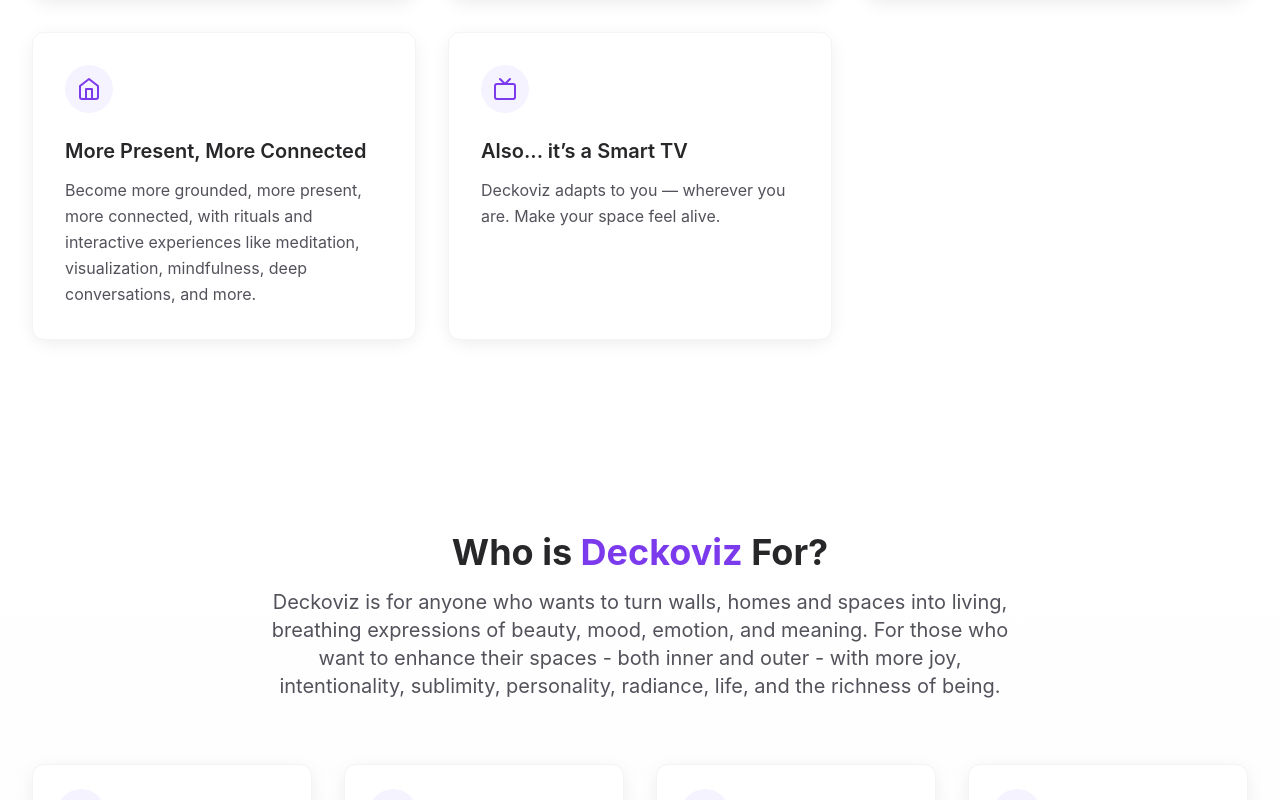
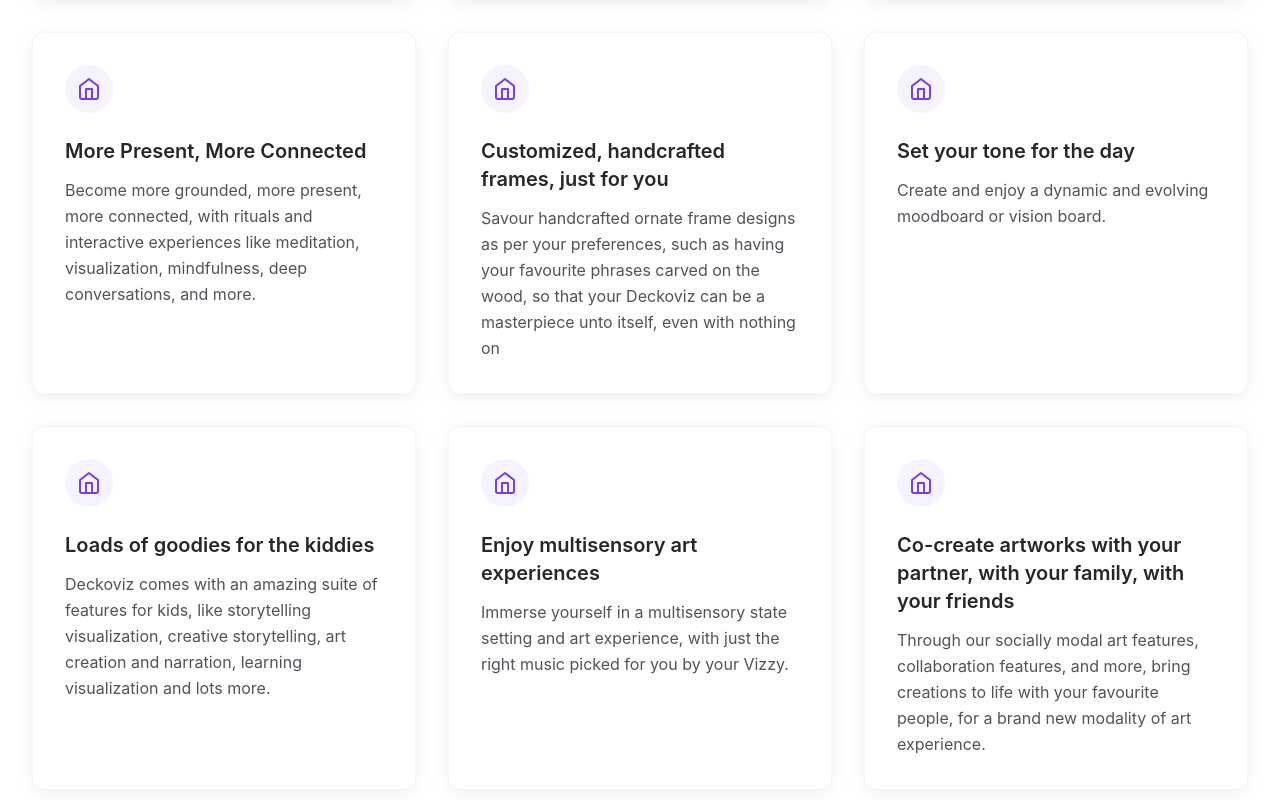
Before and after one commit to ImranShaikh8806/deckoviz_web, a React (Vite) app: page / in a window 1280 px wide. Shown: the part 3240-4040 px from the top of the page. Built offline with nearby package versions, Linux system fonts and the light colour scheme; no server answers.

Commit message:
Update Features.tsx

```diff
--- a/src/components/Features.tsx
+++ b/src/components/Features.tsx
@@ -85,9 +85,39 @@ const Features: React.FC = () => {
       description: "Become more grounded, more present, more connected, with rituals and interactive experiences like meditation, visualization, mindfulness, deep conversations, and more. "
     },
     {
+      icon: <Home size={24} />,
+      title: "Customized, handcrafted frames, just for you",
+      description: "Savour handcrafted ornate frame designs as per your preferences, such as having your favourite phrases carved on the wood, so that your Deckoviz can be a masterpiece unto itself, even with nothing on"
+    },
+    {
+      icon: <Home size={24} />,
+      title: "Set your tone for the day",
+      description: "Create and enjoy a dynamic and evolving moodboard or vision board. "
+    },
+    {
+      icon: <Home size={24} />,
+      title: "Loads of goodies for the kiddies",
+      description: "Deckoviz comes with an amazing suite of features for kids, like storytelling visualization, creative storytelling, art creation and narration, learning visualization and lots more. "
+    },
+    {
+      icon: <Home size={24} />,
+      title: "Enjoy multisensory art experiences",
+      description: "Immerse yourself in a multisensory state setting and art experience, with just the right music picked for you by your Vizzy. "
+    },
+    {
+      icon: <Home size={24} />,
+      title: "Co-create artworks with your partner, with your family, with your friends",
+      description: "Through our socially modal art features, collaboration features, and more, bring creations to life with your favourite people, for a brand new modality of art experience. "
+    },
+    {
+      icon: <Home size={24} />,
+      title: "A space that to with you, with art that speaks with you",
+      description: "Enjoy a new look, a fresh vibe, every day, every hour, with walls and spaces that are alive, intelligent, and always evolving, according to the rhymes and rhythms of your life. "
+    },
+    {
       icon: <Tv size={24} />,
       title: "Also... it’s a Smart TV",
-      description: "Deckoviz adapts to you — wherever you are. Make your space feel alive."
+      description: "Deckoviz runs on Google/Android TV. So yes, you can use your favourite TV apps like YouTube and Netflix when you're not art-scape dreaming."
     }
   ];
 
```
